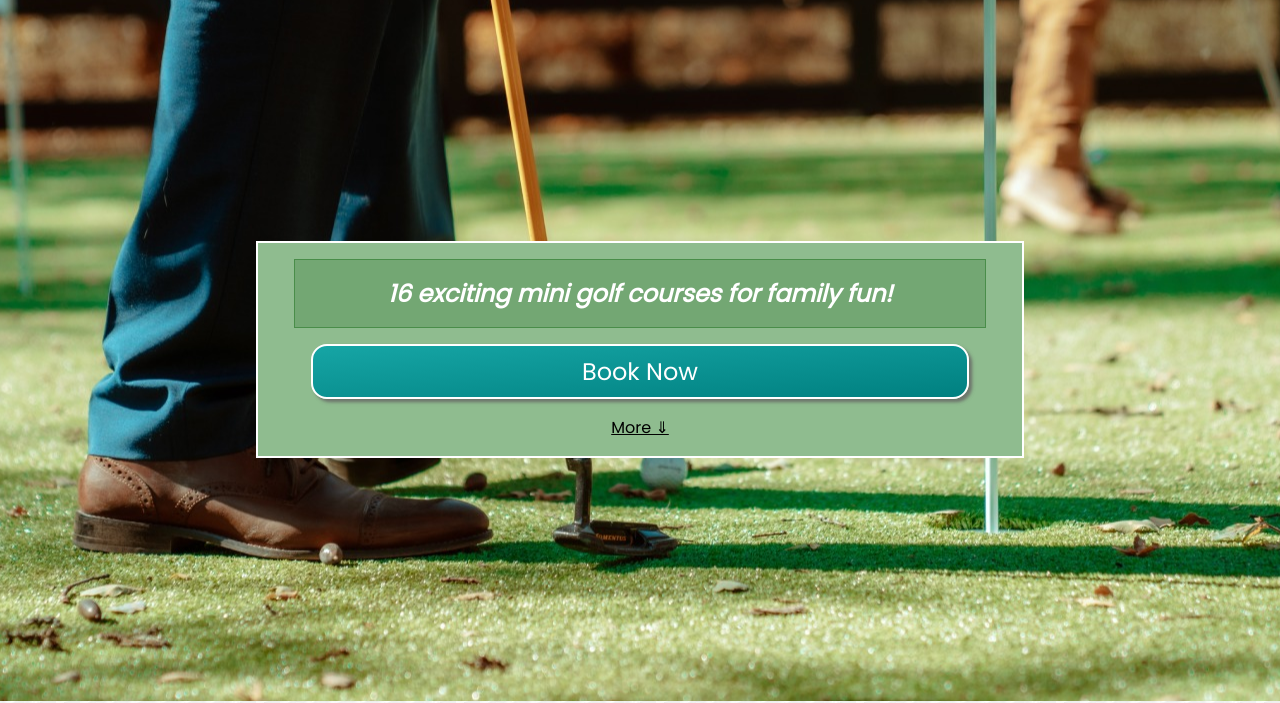
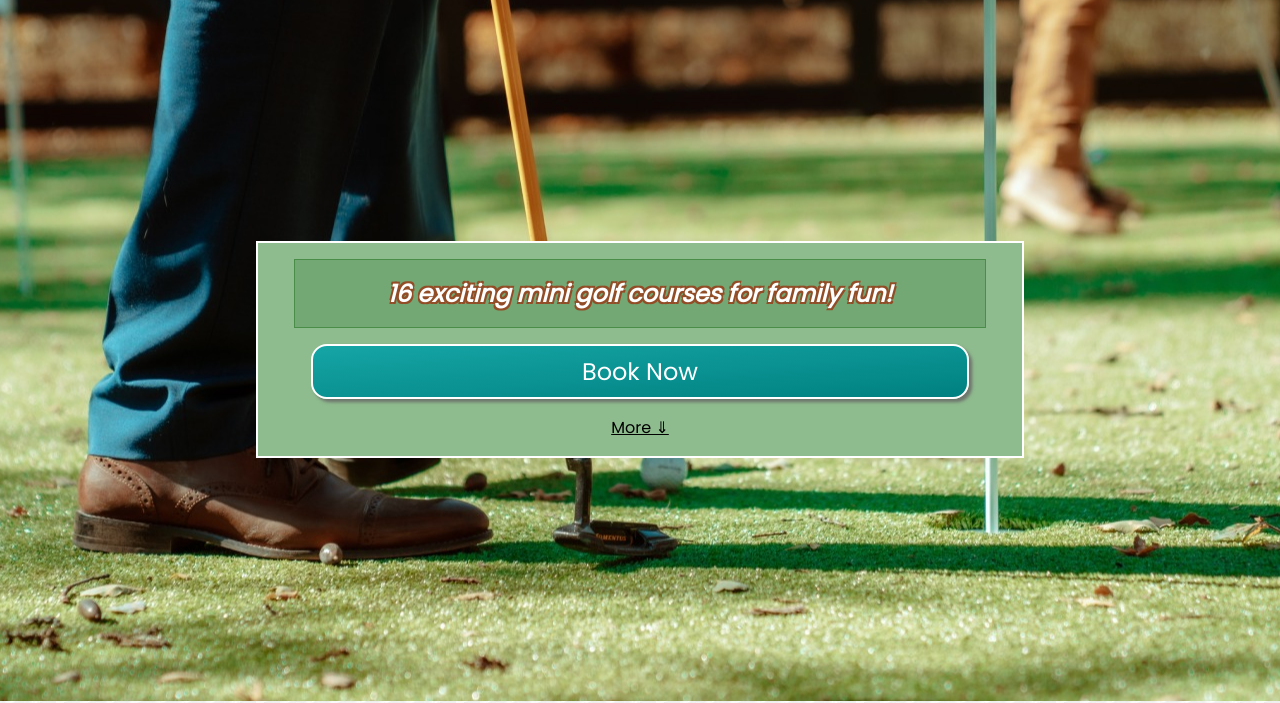
Before and after one commit to MitchellJC/mightyMiniGolf, a plain HTML site: page html/index.html in a window 1280 px wide. Shown: the part 99-802 px from the top of the page. Drawn offline with Linux system fonts and the light colour scheme.

Commit message:
home page updates

```diff
--- a/css/style.css
+++ b/css/style.css
@@ -507,6 +507,9 @@ footer a:hover {
   font-size: x-large;
   font-weight: bold;
   font-style: italic;
+  /* Simulates text stroke */
+  text-shadow: .1rem .1rem rgb(146, 77, 39), -.1rem -.1rem rgb(146, 77, 39),
+  .1rem -.1rem rgb(146, 77, 39), -.1rem .1rem rgb(146, 77, 39);
   color: white;
   border: 1px solid var(--dark-main-colour);
   width: 90%;
```
